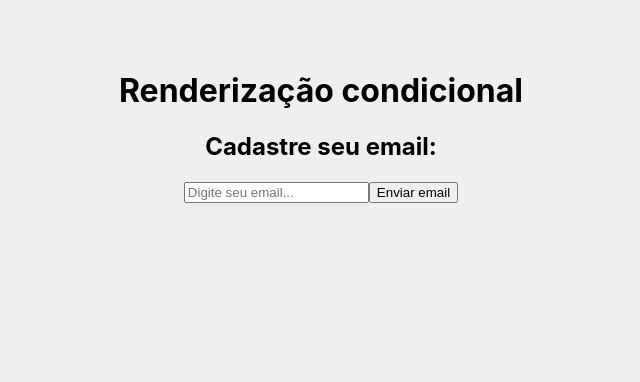
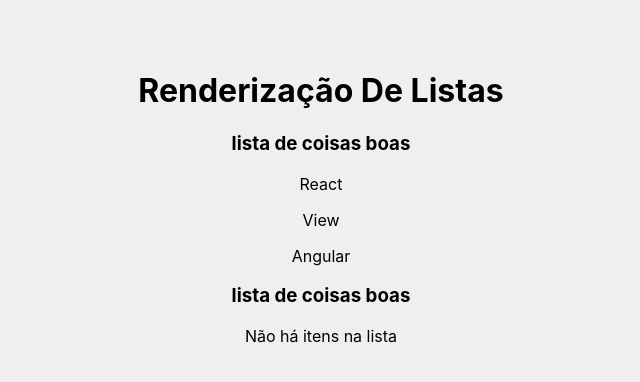
Before and after one commit to Talison-Miguel/Curso-React-Matheus-Battisti, a React (Create React App) app in the folder 1-React/: page / in a window 1280 px wide. Shown: the top 382 px of the page, without its empty margins (319-959 px from the left). Built offline with nearby package versions, Linux system fonts and the light colour scheme.

Commit message:
condicional map

```diff
--- a/1-React/src/App.jsx
+++ b/1-React/src/App.jsx
@@ -1,11 +1,14 @@
 import './App.css';
-import { Condicional } from './components/Condicional';
+import { OutraLista } from './components/OutraLista';
 
 function App() {
+  const meusItens = ['React', 'View', 'Angular']
+
   return (
     <div className="App">
-      <h1>Renderização condicional</h1>
-      <Condicional/>
+      <h1>Renderização De Listas</h1>
+      <OutraLista itens={meusItens}/>
+      <OutraLista itens={[]}/>
     </div>
   );
 }
--- /dev/null
+++ b/1-React/src/components/OutraLista.jsx
@@ -0,0 +1,15 @@
+
+export function OutraLista({ itens }) {
+    return (
+        <>
+            <h3>lista de coisas boas</h3>
+            {itens.length > 0 ?
+                itens.map(item => {
+                    return <p key={item}>{item}</p>
+                })
+                :
+                <p>Não há itens na lista</p>
+            }
+        </>
+    )
+}
```
